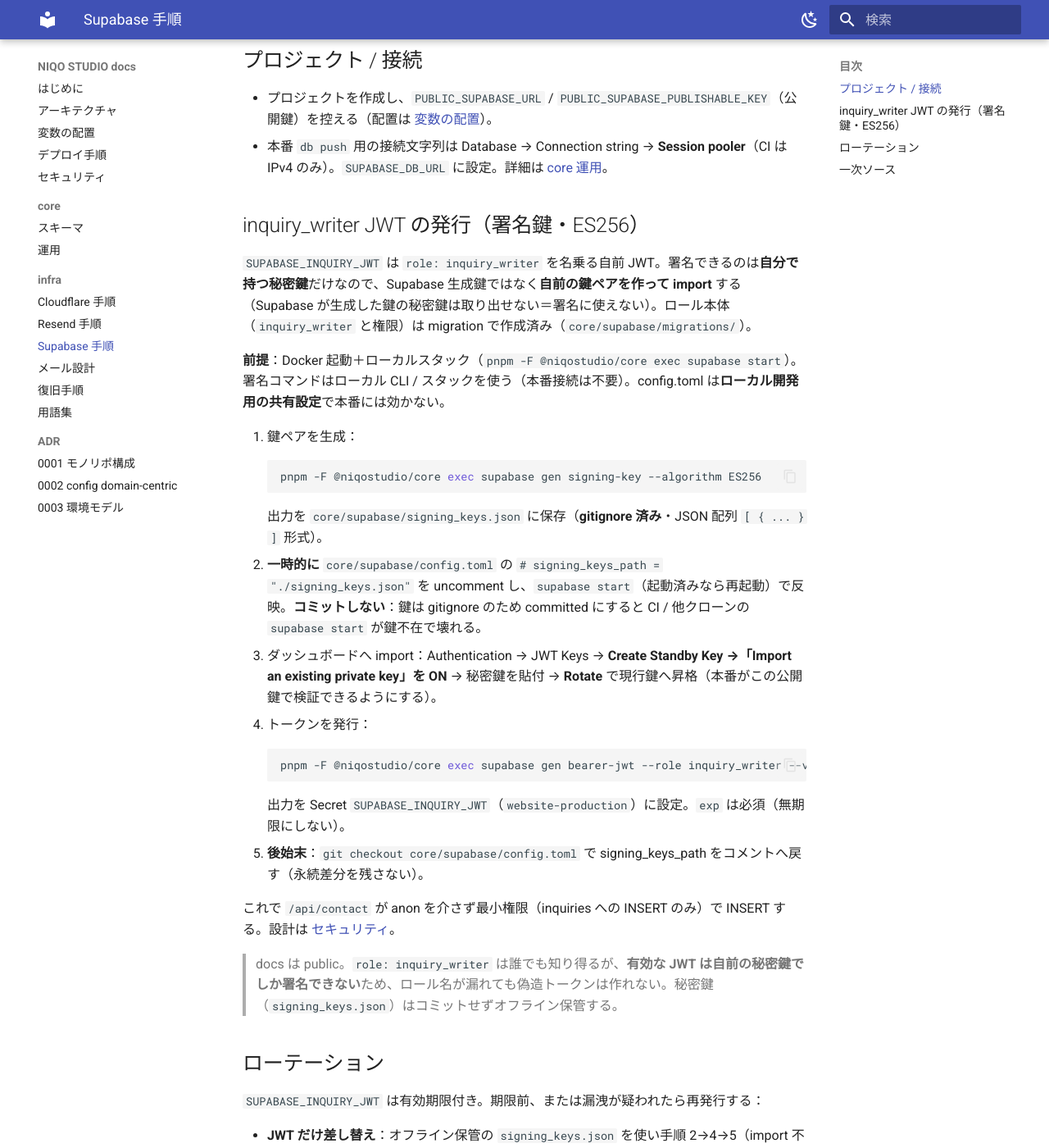
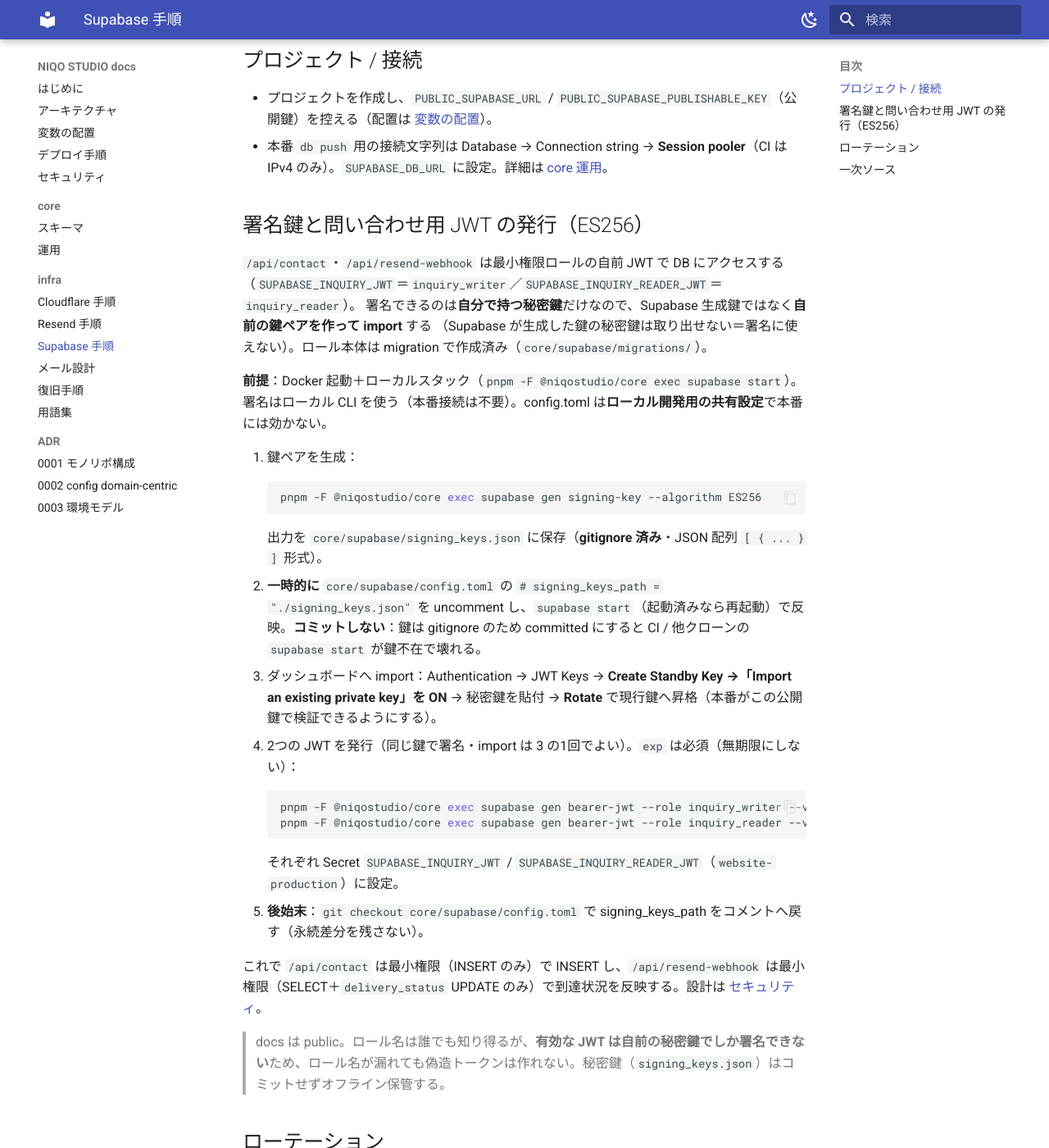
Before and after one commit to niqostudio/niqostudio, an MkDocs documentation site: the page built from docs/infra/supabase.md, in a window 1280 px wide and 1400 px high, scrolled down 266 px. Shown: the whole window at 82% size. Built offline with MkDocs 1.6.1 and Material for MkDocs 9.7.7, drawn with Linux system fonts in a browser that asks for light colours; some of the changed text lies outside the part shown.

Commit message:
feat(website): 問い合わせ webhook の secret 配線と手順を追加
deploy の secret bulk に SUPABASE_INQUIRY_READER_JWT と RESEND_WEBHOOK_SECRET を追加。variables.md に両 secret、supabase.md に inquiry_reader JWT 発行、resend.md に webhook 登録、security.md に署名検証と最小権限の項目を追記。

````diff
--- a/docs/infra/supabase.md
+++ b/docs/infra/supabase.md
@@ -8,10 +8,13 @@
 - プロジェクトを作成し、`PUBLIC_SUPABASE_URL` / `PUBLIC_SUPABASE_PUBLISHABLE_KEY`（公開鍵）を控える（配置は [変数の配置](../variables.md)）。
 - 本番 `db push` 用の接続文字列は Database → Connection string → **Session pooler**（CI は IPv4 のみ）。`SUPABASE_DB_URL` に設定。詳細は [core 運用](../core/operations.md)。
 
-## inquiry_writer JWT の発行（署名鍵・ES256）
-`SUPABASE_INQUIRY_JWT` は `role: inquiry_writer` を名乗る自前 JWT。署名できるのは**自分で持つ秘密鍵**だけなので、Supabase 生成鍵ではなく**自前の鍵ペアを作って import** する（Supabase が生成した鍵の秘密鍵は取り出せない＝署名に使えない）。ロール本体（`inquiry_writer` と権限）は migration で作成済み（`core/supabase/migrations/`）。
+## 署名鍵と問い合わせ用 JWT の発行（ES256）
+`/api/contact`・`/api/resend-webhook` は最小権限ロールの自前 JWT で DB にアクセスする
+（`SUPABASE_INQUIRY_JWT`＝`inquiry_writer`／`SUPABASE_INQUIRY_READER_JWT`＝`inquiry_reader`）。
+署名できるのは**自分で持つ秘密鍵**だけなので、Supabase 生成鍵ではなく**自前の鍵ペアを作って import** する
+（Supabase が生成した鍵の秘密鍵は取り出せない＝署名に使えない）。ロール本体は migration で作成済み（`core/supabase/migrations/`）。
 
-**前提**：Docker 起動＋ローカルスタック（`pnpm -F @niqostudio/core exec supabase start`）。署名コマンドはローカル CLI / スタックを使う（本番接続は不要）。config.toml は**ローカル開発用の共有設定**で本番には効かない。
+**前提**：Docker 起動＋ローカルスタック（`pnpm -F @niqostudio/core exec supabase start`）。署名はローカル CLI を使う（本番接続は不要）。config.toml は**ローカル開発用の共有設定**で本番には効かない。
 
 1. 鍵ペアを生成：
    ```sh
@@ -20,22 +23,23 @@
    出力を `core/supabase/signing_keys.json` に保存（**gitignore 済み**・JSON 配列 `[ { ... } ]` 形式）。
 2. **一時的に** `core/supabase/config.toml` の `# signing_keys_path = "./signing_keys.json"` を uncomment し、`supabase start`（起動済みなら再起動）で反映。**コミットしない**：鍵は gitignore のため committed にすると CI / 他クローンの `supabase start` が鍵不在で壊れる。
 3. ダッシュボードへ import：Authentication → JWT Keys → **Create Standby Key →「Import an existing private key」を ON** → 秘密鍵を貼付 → **Rotate** で現行鍵へ昇格（本番がこの公開鍵で検証できるようにする）。
-4. トークンを発行：
+4. 2つの JWT を発行（同じ鍵で署名・import は 3 の1回でよい）。`exp` は必須（無期限にしない）：
    ```sh
    pnpm -F @niqostudio/core exec supabase gen bearer-jwt --role inquiry_writer --valid-for 8760h
+   pnpm -F @niqostudio/core exec supabase gen bearer-jwt --role inquiry_reader --valid-for 8760h
    ```
-   出力を Secret `SUPABASE_INQUIRY_JWT`（`website-production`）に設定。`exp` は必須（無期限にしない）。
+   それぞれ Secret `SUPABASE_INQUIRY_JWT` / `SUPABASE_INQUIRY_READER_JWT`（`website-production`）に設定。
 5. **後始末**：`git checkout core/supabase/config.toml` で signing_keys_path をコメントへ戻す（永続差分を残さない）。
 
-これで `/api/contact` が anon を介さず最小権限（inquiries への INSERT のみ）で INSERT する。設計は [セキュリティ](../security.md)。
+これで `/api/contact` は最小権限（INSERT のみ）で INSERT し、`/api/resend-webhook` は最小権限（SELECT＋`delivery_status` UPDATE のみ）で到達状況を反映する。設計は [セキュリティ](../security.md)。
 
-> docs は public。`role: inquiry_writer` は誰でも知り得るが、**有効な JWT は自前の秘密鍵でしか署名できない**ため、ロール名が漏れても偽造トークンは作れない。秘密鍵（`signing_keys.json`）はコミットせずオフライン保管する。
+> docs は public。ロール名は誰でも知り得るが、**有効な JWT は自前の秘密鍵でしか署名できない**ため、ロール名が漏れても偽造トークンは作れない。秘密鍵（`signing_keys.json`）はコミットせずオフライン保管する。
 
 ## ローテーション
-`SUPABASE_INQUIRY_JWT` は有効期限付き。期限前、または漏洩が疑われたら再発行する：
+問い合わせ用 JWT は有効期限付き。期限前、または漏洩が疑われたら再発行する：
 
-- **JWT だけ差し替え**：オフライン保管の `signing_keys.json` を使い手順 2→4→5（import 不要）を実行 → `SUPABASE_INQUIRY_JWT` を更新。**署名鍵を失うと再発行できない**ので鍵はバックアップする（コミットはしない）。
-- **署名鍵ごと入れ替え**（鍵漏洩時）：ダッシュボードで新しい Standby Key を import→rotate してから JWT を再発行する。旧鍵で署名した JWT は失効する。
+- **JWT だけ差し替え**：オフライン保管の `signing_keys.json` を使い手順 2→4→5（import 不要）を実行 → 両 Secret を更新。**署名鍵を失うと再発行できない**ので鍵はバックアップする（コミットはしない）。
+- **署名鍵ごと入れ替え**（鍵漏洩時）：ダッシュボードで新しい Standby Key を import→rotate してから両 JWT を再発行する。旧鍵で署名した JWT は失効する。
 
 ## 一次ソース
 - [JWT signing keys](https://supabase.com/docs/guides/auth/signing-keys)
````
Also changed, not shown: docs/infra/resend.md (+8 -0 lines), docs/security.md (+7 -5 lines), docs/variables.md (+2 -0 lines), 1 other file.
